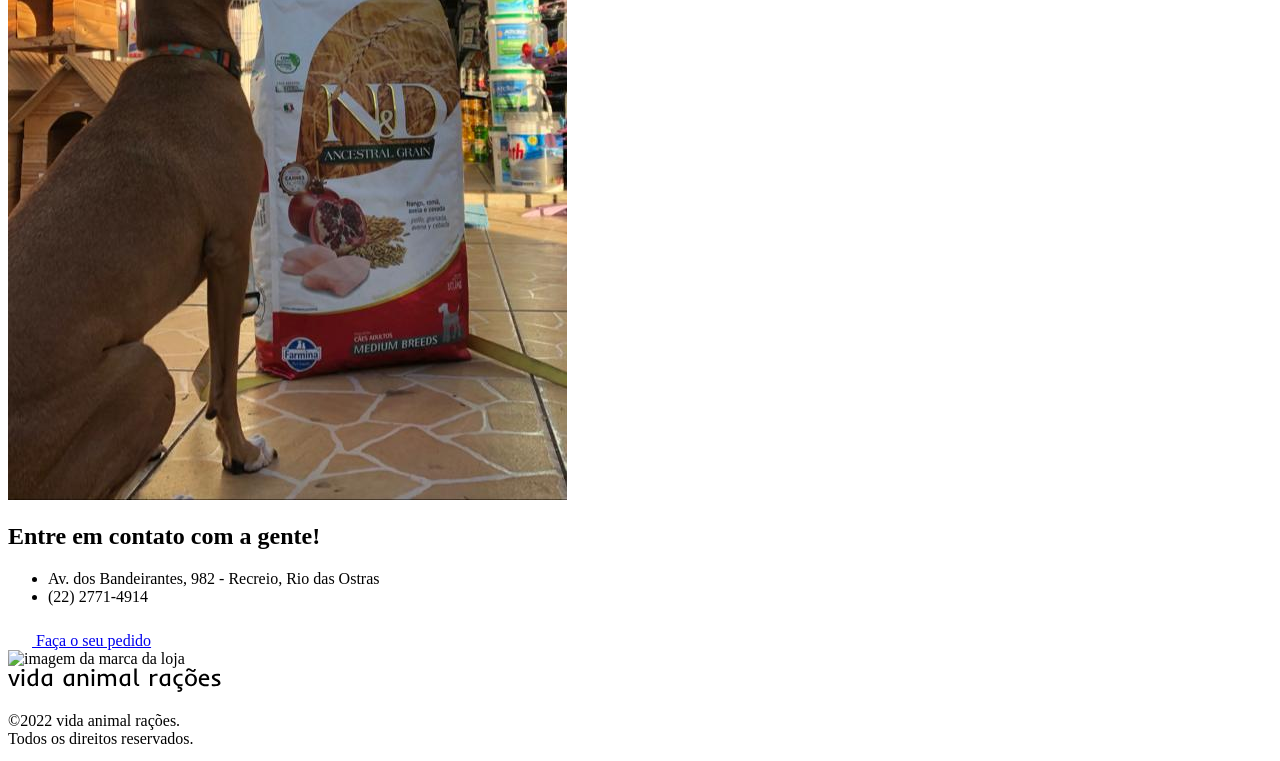
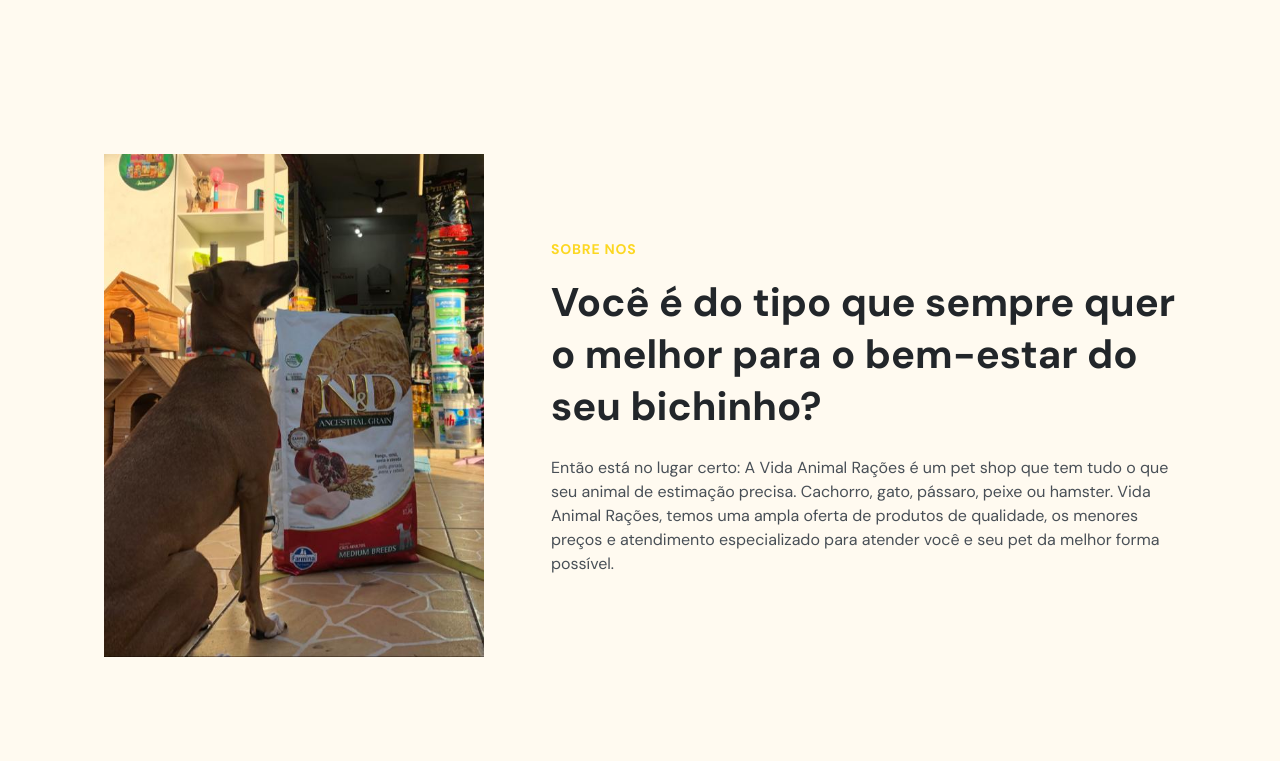
Before and after one commit to Arthurluizal/vida_animal_ra-oes, a plain HTML site: page index.html in a window 1280 px wide. Shown: the part 1672-2433 px from the top of the page. Drawn offline with nearby package versions, Linux system fonts and the light colour scheme; the site is published under a folder, as on GitHub Pages, so addresses that start at the root find nothing.

Commit message:
ajustes de relativos

```diff
--- a/index.html
+++ b/index.html
@@ -5,7 +5,7 @@
     <meta name="viewport" content="width=device-width, initial-scale=1.0">
     <title>Vida Animal Rações</title>
 
-    <link rel="stylesheet" href="/style.css"/>
+    <link rel="stylesheet" href="./style.css"/>
 
     <link rel="preconnect" href="https://fonts.googleapis.com"/>
     <link rel="preconnect" href="https://fonts.gstatic.com" crossorigin/>
@@ -121,7 +121,7 @@
 </div>
 
     <div class="col-b">
-        <img src="/assets/foto.svg" alt="foto da logo vida animal rações">
+        <img src="./assets/foto.svg" alt="foto da logo vida animal rações">
     </div>
 
 
@@ -258,7 +258,7 @@
                         <div class="col-b">
 
 
-                        <img src="/assets/vida animal.png" alt="imagem da marca da loja">
+                        <img src="./assets/vida animal.png" alt="imagem da marca da loja">
 
                     </div>
 
@@ -335,7 +335,7 @@
         </a>
 -->
         <script src="https://unpkg.com/scrollreveal"></script>
-       <script src="main.js"></script>
+       <script src="./main.js"></script>
 
     </body>
 </html>
```
